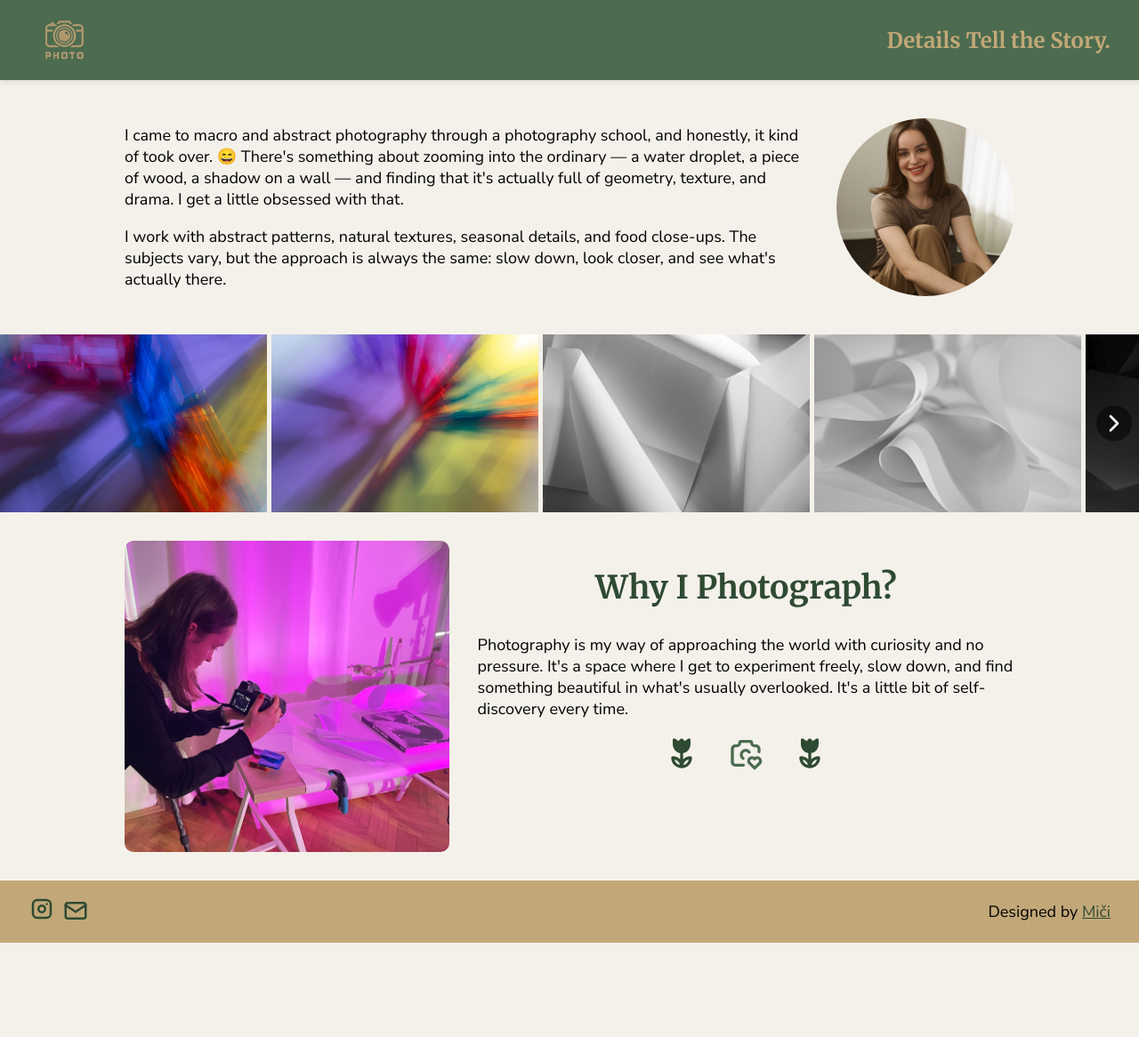
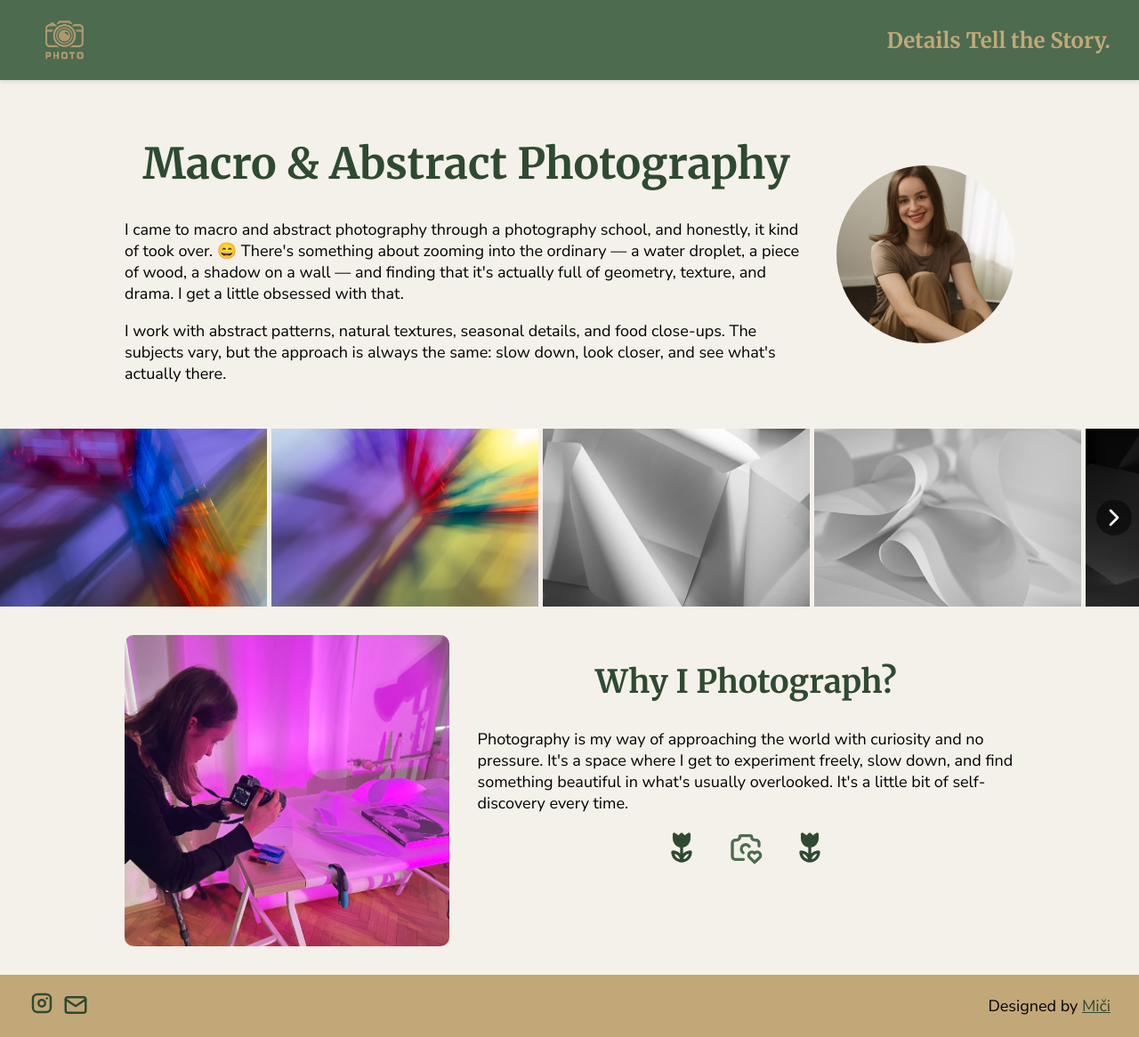
Before and after one commit to micihime/photo-web, a React (Vite) app: page / in a window 1280 px wide. Shown: the whole page at 89% size. Before the commit the page ends 1060 px from the top, so only its background shows below. Built offline with nearby package versions, Linux system fonts and the light colour scheme.

Commit message:
SEO improvements - adding tags like main, header, footer, ...

```diff
--- a/src/App.tsx
+++ b/src/App.tsx
@@ -8,9 +8,11 @@ function App() {
   return (
     <>
       <Header />
-      <Intro />
-      <Gallery />
-      <About />
+      <main>
+        <Intro />
+        <Gallery />
+        <About />
+      </main>
       <Footer />
     </>
   )
--- a/src/components/Footer.tsx
+++ b/src/components/Footer.tsx
@@ -13,7 +13,7 @@ function Footer() {
   };
 
   return (
-    <div className={styles.footer}>
+    <footer className={styles.footer}>
       <div>
         <a href="https://instagram.com/topinkastudio" target="_blank" rel="noopener noreferrer" title="Instagram"><IconBrandInstagram size={30} /></a>
         {/* <a href="https://shutterstock.com/micihime" target="_blank" rel="noopener noreferrer" title="Shutterstock"><IconSquareRoundedLetterSFilled size={30} /></a> */}
@@ -22,7 +22,7 @@ function Footer() {
         </button>
       </div>
       <p>Designed by <a href="https://mhresko.com/" target="_blank" rel="noopener noreferrer">Miči</a></p>
-    </div>
+    </footer>
   )
 }
 
--- a/src/components/Header.tsx
+++ b/src/components/Header.tsx
@@ -3,10 +3,10 @@ import styles from "./Header.module.css";
 
 function Header() {
   return (
-    <div className={styles.header}>
+    <header className={styles.header}>
       <img src={logo} alt="logo" className={styles.logo} />
       <h3 className={styles.slogan}>Details Tell the Story.</h3>
-    </div>
+    </header>
   )
 }
 
--- a/src/components/Intro.tsx
+++ b/src/components/Intro.tsx
@@ -5,6 +5,7 @@ function Intro() {
   return (
     <div className={styles.intro}>
       <div>
+        <h1>Macro & Abstract Photography</h1>
         <p>
           I came to macro and abstract photography through a photography school, and honestly, it kind of took over. 😄 There's something about zooming into the ordinary — a water droplet, a piece of wood, a shadow on a wall — and finding that it's actually full of geometry, texture, and drama. I get a little obsessed with that.
         </p>
```
